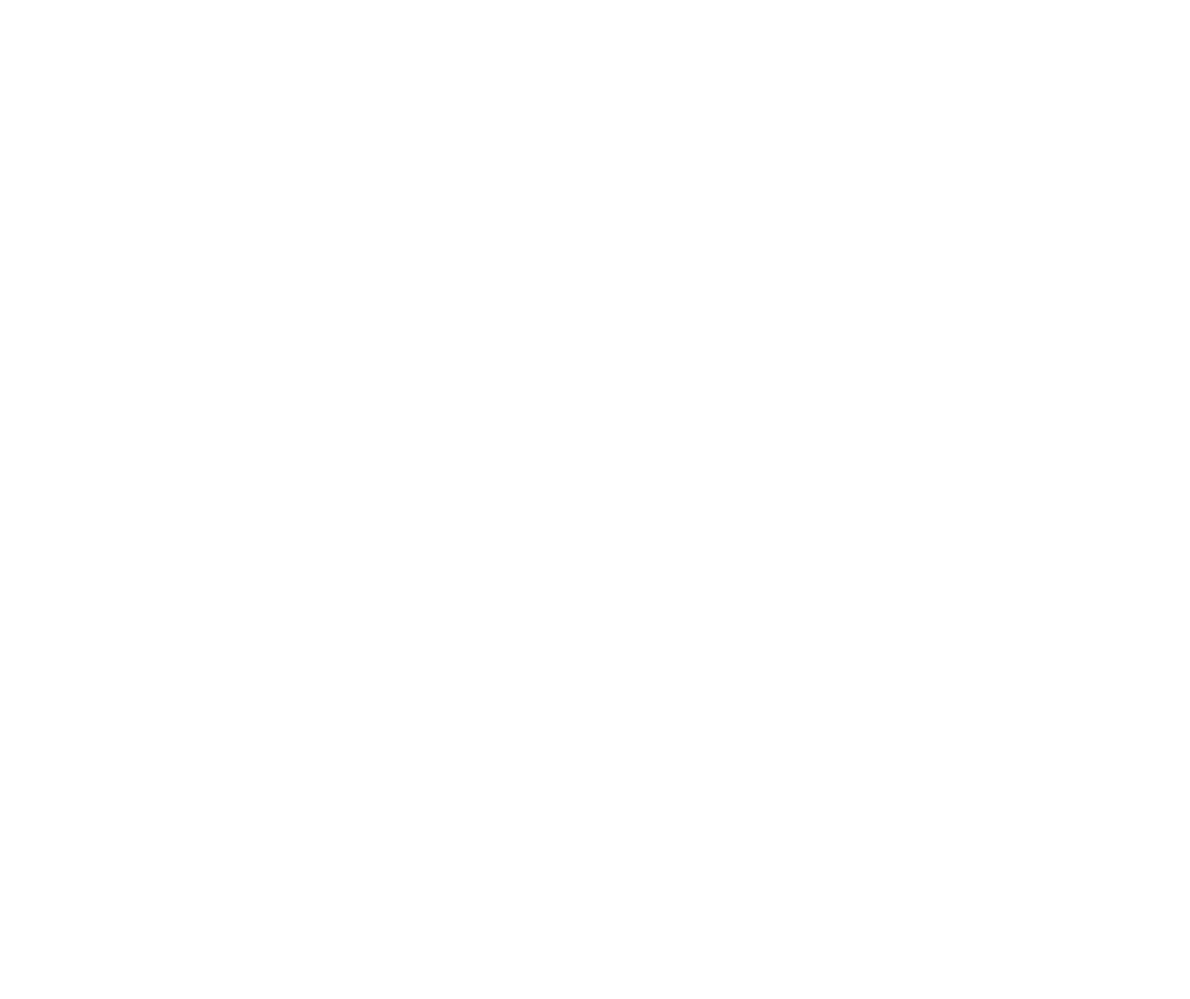
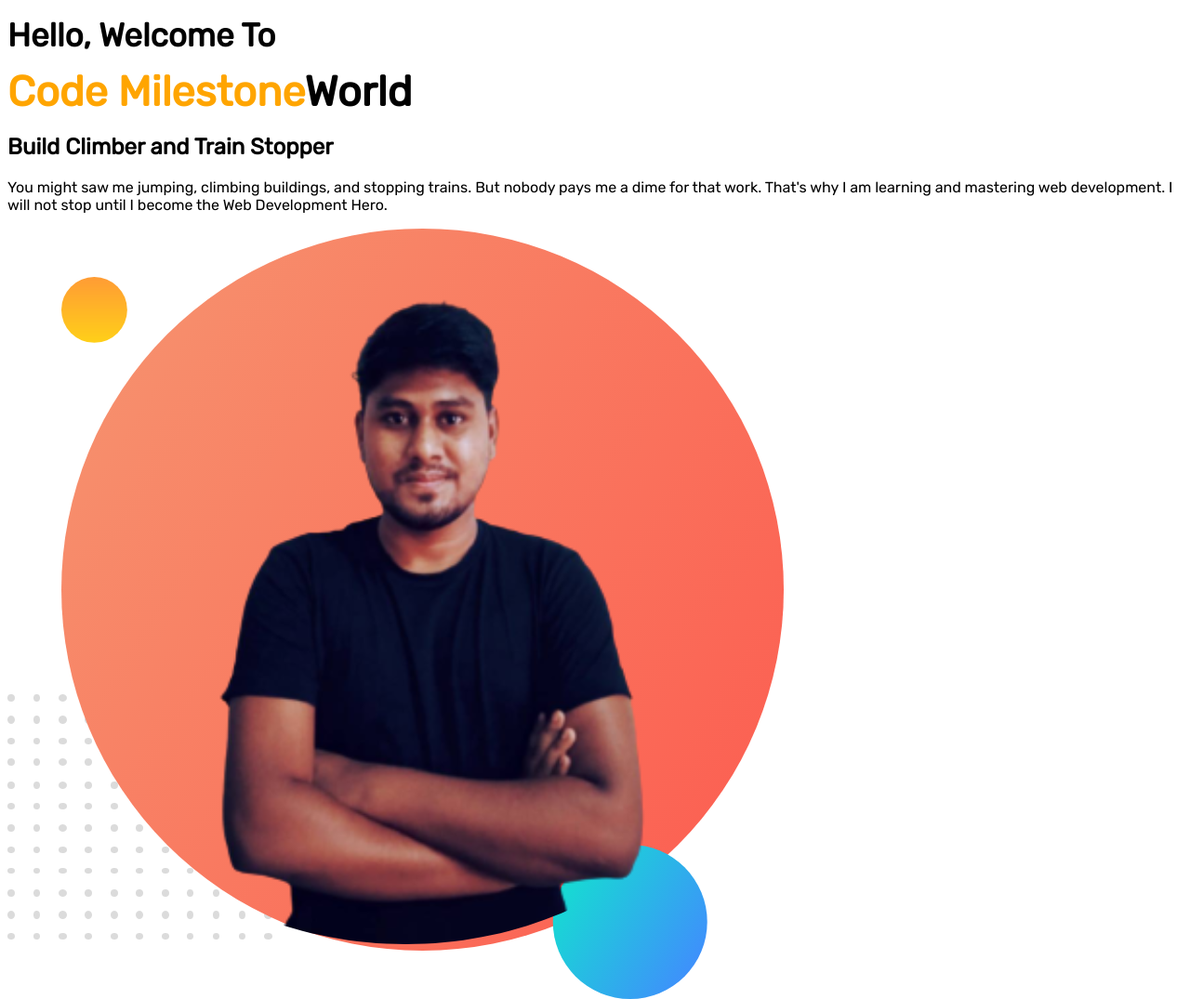
Before and after one commit to codemiles/portfolio, a plain HTML site: page index.html in a window 1280 px wide. Shown: the whole page at 93% size. Before the commit the page ends 800 px from the top, so only its background shows below. Drawn offline with Linux system fonts and the light colour scheme.

Commit message:
banner work

```diff
--- /dev/null
+++ b/css/style.css
@@ -0,0 +1,16 @@
+body{
+    font-family: 'Rubik', sans-serif;
+}
+
+h1{
+    font-size: 35px;
+    line-height: 30px;
+}
+
+.cmw{
+    font-size: 45px;
+}
+
+.orange-color{
+    color: orange;
+}
--- a/index.html
+++ b/index.html
@@ -5,9 +5,16 @@
     <meta http-equiv="X-UA-Compatible" content="IE=edge">
     <meta name="viewport" content="width=device-width, initial-scale=1.0">
     <title>Portfolio</title>
-    <link rel="stylesheet" href="">
+    <link rel="preconnect" href="https://fonts.googleapis.com">
+    <link rel="preconnect" href="https://fonts.gstatic.com" crossorigin>
+    <link href="https://fonts.googleapis.com/css2?family=Rubik&display=swap" rel="stylesheet">
+    <link rel="stylesheet" href="css/style.css">
 </head>
 <body>
-
+    <h1>Hello, Welcome To</h1>
+    <h1 class="cmw"><span class="orange-color">Code Milestone</span>World</h1>
+    <h2>Build Climber and Train Stopper</h2>
+    <p>You might saw me jumping, climbing buildings, and stopping trains. But nobody pays me a dime for that work. That's why I am learning and mastering web development. I will not stop until I become the Web Development Hero.    </p>
+    <img src="myimages/my-bg.png" alt="">
 </body>
 </html>
```
Also changed, not shown: myimages/my-bg.png (added).
